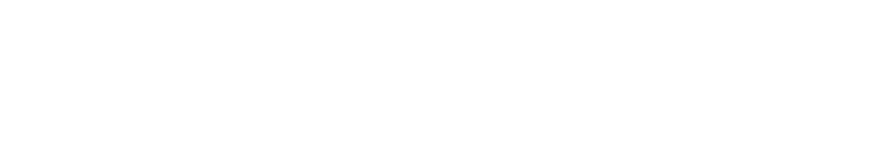
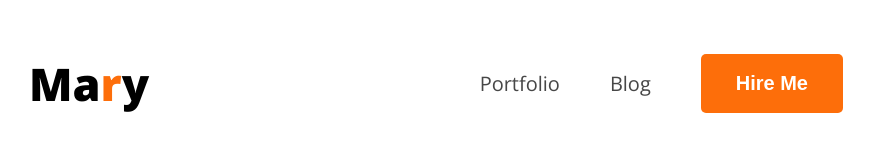
Before and after one commit to blAkh3Art/ph-test-repo, a plain HTML site: page index.html in a window 1280 px wide. Shown: the whole page, without its empty margins (179-1053 px from the left). Drawn offline with nearby package versions, Linux system fonts and the light colour scheme.

Commit message:
navigation bar completed

```diff
--- a/index.html
+++ b/index.html
@@ -4,10 +4,21 @@
     <meta charset="UTF-8">
     <meta name="viewport" content="width=device-width, initial-scale=1.0">
     <title>Web developer Portfolio</title>
+    <link rel="preconnect" href="https://fonts.googleapis.com">
+<link rel="preconnect" href="https://fonts.gstatic.com" crossorigin>
+<link href="https://fonts.googleapis.com/css2?family=Open+Sans:ital,wght@0,300..800;1,300..800&display=swap" rel="stylesheet">
+    <link rel="stylesheet" href="styles/portfolio.css">
 </head>
-<body>
+<body class="open-sans-normal">
     <header>
-
+        <nav>
+            <h3 class="nav-title">Ma<span class="text-primary">r</span>y</h3>
+            <ul>
+                <li><a class="dark-2" href="">Portfolio</a></li>
+                <li><a class="dark-2" href="">Blog</a></li>
+                <li><a class="dark-2" href=""><button class="btn-primary">Hire Me</button></a></li>
+            </ul>
+        </nav>
     </header>
 
     <main>
--- /dev/null
+++ b/styles/portfolio.css
@@ -0,0 +1,57 @@
+
+.open-sans-normal {
+  font-family: "Open Sans", sans-serif;
+  font-optical-sizing: auto;
+  font-style: normal;
+  font-variation-settings:
+    "width" 100;
+}
+
+/* Shared Style */
+
+.text-primary{
+    color: #fd6e0a;
+}
+
+.dark-2{
+    color: #474747;
+}
+
+.btn-primary{
+    background-color: #fd6e0a;
+    font-size: 20px;
+    font-weight: bold;
+    color: white;
+    padding: 18px 35px;
+    border-radius: 5px;
+    border: none;
+}
+
+/* Nav Styles */
+
+nav{
+    display: flex;
+    align-items: center;
+    justify-content: space-between;
+    margin: 0 200px;
+}
+
+.nav-title{
+    font-weight: 800;
+    font-size: 45px;
+}
+
+nav ul{
+    display: flex;
+    align-items: center;
+}
+
+nav ul li{
+    list-style: none;
+    margin-right: 50px;
+}
+
+nav ul li a{
+    text-decoration: none;
+    font-size: 20px;
+}
```
Also changed, not shown: images/developer.png (added), images/hardy.png (added), images/header_bg.png (added), images/icons/facebook.png (added), images/icons/insta.png (added), images/icons/js.png (added), images/icons/mongo.png (added), images/icons/nodejs.png (added), images/icons/react.png (added), images/icons/twitter.png (added).
